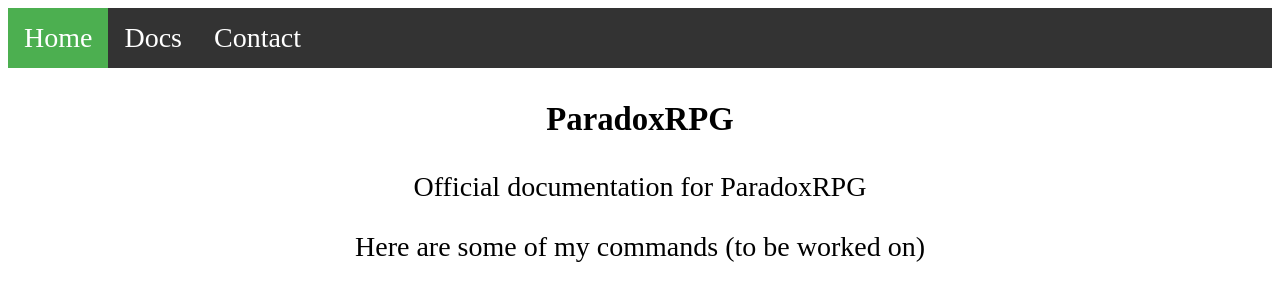
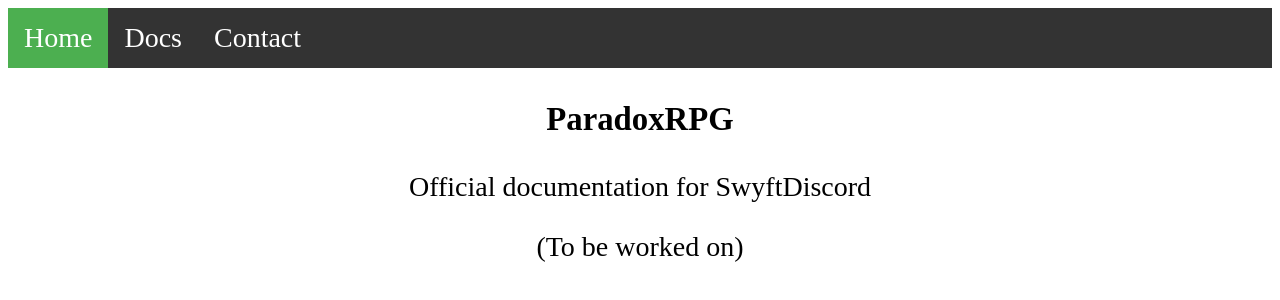
Before and after one commit to SwyftPain/SwyftPain.github.io, a plain HTML site: page index.html in a window 1280 px wide. Drawn offline with Linux system fonts and the light colour scheme.

Commit message:
Update index.html

```diff
--- a/index.html
+++ b/index.html
@@ -47,9 +47,9 @@ li a:hover {
 </ul>
 <center>
 <h3>ParadoxRPG</h3>
-<p>Official documentation for ParadoxRPG</p>
+<p>Official documentation for SwyftDiscord</p>
 
-Here are some of my commands (to be worked on)
+(To be worked on)
 </center>
 </body>
 </html>
```
